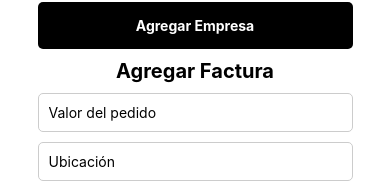
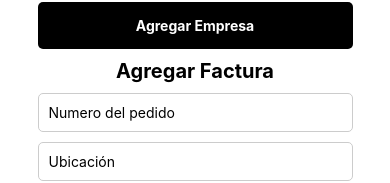
Before and after one commit to Rumrayy/SITMO, a React Native app: screen / in a window 390 px wide. Shown: the part 234-417 px from the top of the page. Built offline with nearby package versions, Linux system fonts and the light colour scheme.

Commit message:
correccion del form de nueva empresa y factura

```diff
--- a/App/nuevafactura.jsx
+++ b/App/nuevafactura.jsx
@@ -51,7 +51,7 @@ const IngresoEmpresa = () => {
       <Text style={styles.title}>Agregar Factura</Text>
       <TextInput
         style={styles.input}
-        placeholder="Valor del pedido"
+        placeholder="Numero del pedido"
         keyboardType="numeric"
         value={factura.pedido}
         onChangeText={(text) => setFactura({ ...factura, pedido: text })}
```
